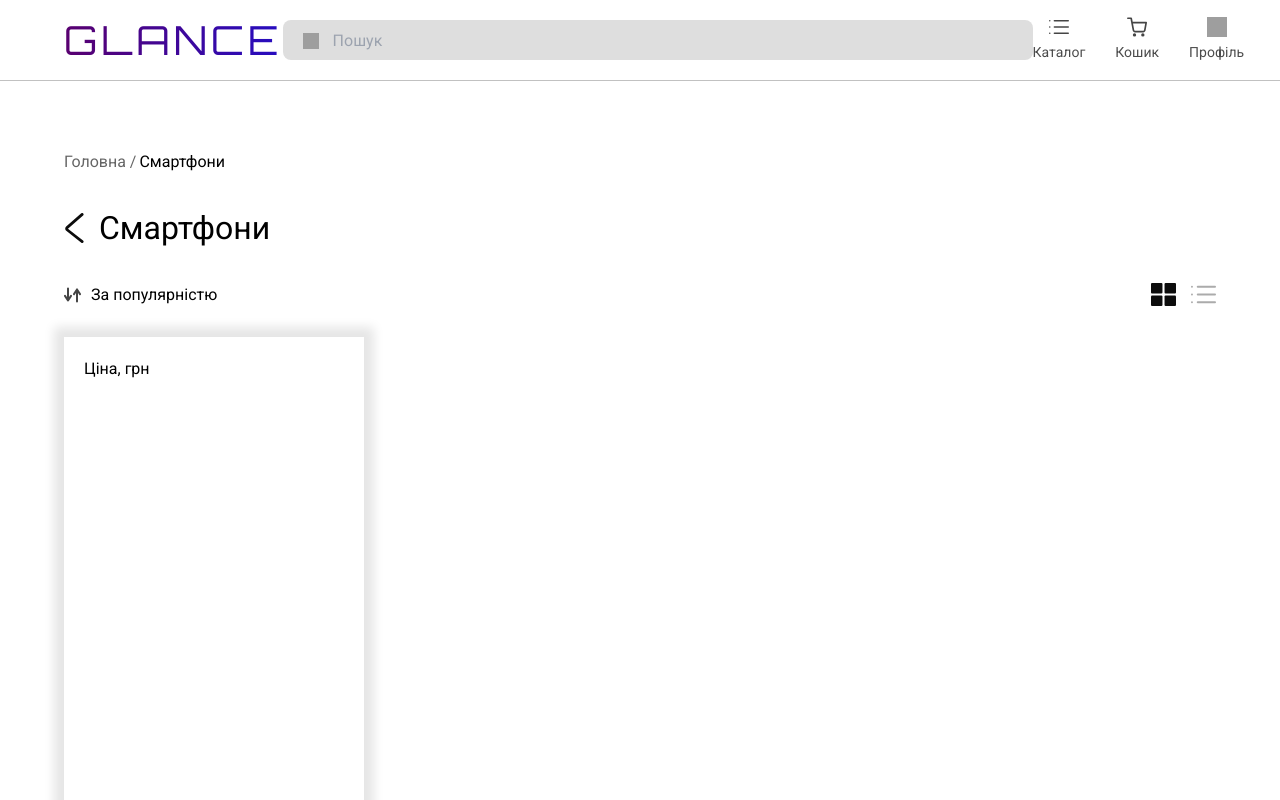
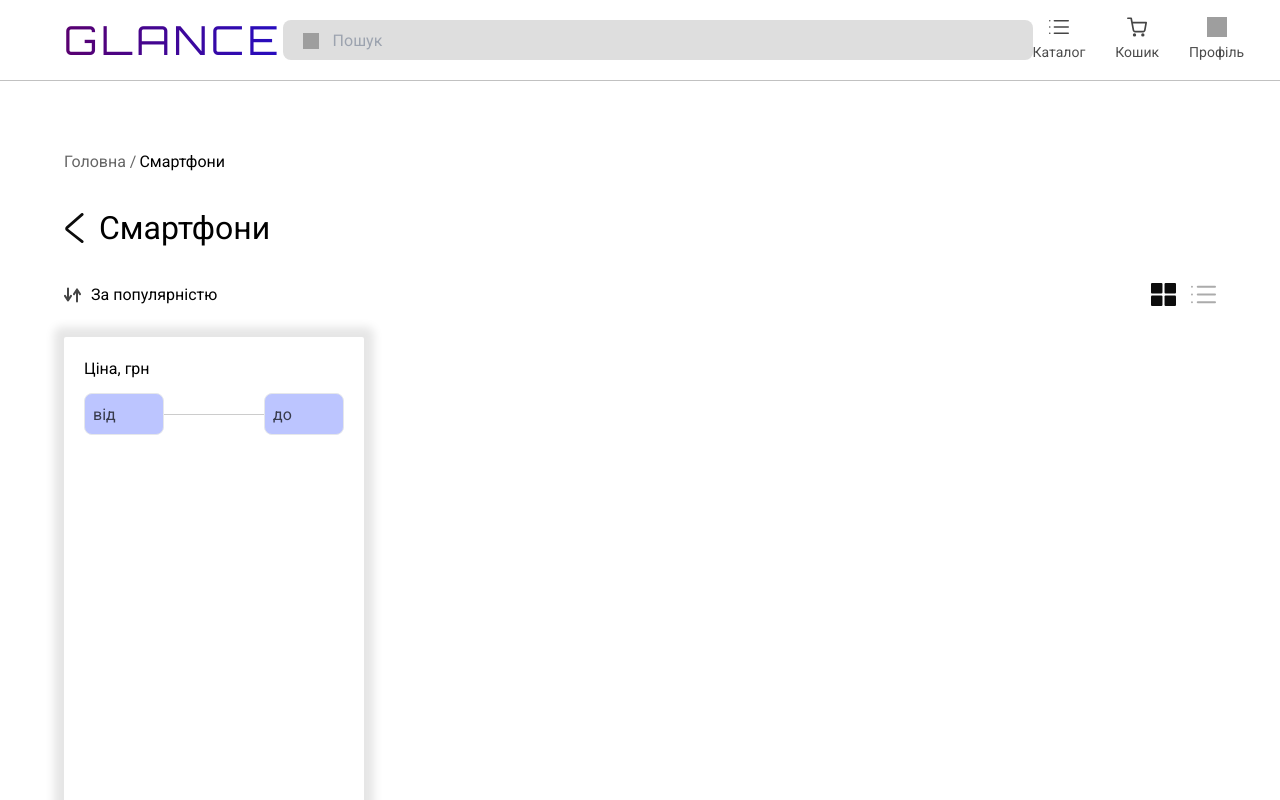
Before and after one commit to dest411/shop, a React (Create React App) app: page /CatalogMain in a window 1280 px wide. Shown: the top 800 px of the page. Built offline with nearby package versions, Linux system fonts and the light colour scheme; grey boxes are pictures that could not be loaded.

Commit message:
від до

```diff
--- a/src/componentsMain/Aside.jsx
+++ b/src/componentsMain/Aside.jsx
@@ -4,12 +4,17 @@ import '../cssInfo/MainCatalog.css'
 const Aside = () => {
   return (
     <div>
-        <aside>
+        <aside className='rounded-sm' >
             <div>
                 <p>Ціна, грн</p>
-                <div className='asideinput ' >
-                    <input type="text" />
-                    <input type="text" />
+                <div className='asideinput flex justify-between items-center mt-3' >
+                    <input type="text" placeholder='від'  className='
+                       border px-2 py-5 bg-lightBlue text-black
+                      rounded-lg placeholder-black/70 focus:border-blue-400 outline-0 transition-colors duration-300'   />
+                      <span className='w-40 h-[1px] bg-black/20' ></span>
+                    <input type="text" placeholder='до' className='
+                      border px-2 py-5 bg-lightBlue text-black
+                      rounded-lg placeholder-black/70 focus:border-blue-400 outline-0 transition-colors duration-300'/>
                 </div>
             </div>
       </aside>
--- a/tailwind.config.js
+++ b/tailwind.config.js
@@ -4,7 +4,12 @@ module.exports = {
     "./src/**/*.{js,jsx,ts,tsx}",
   ],
   theme: {
-    extend: {},
+    extend: {
+      colors:{
+        lightBlue: "#BCC5FF",
+
+      }
+    },
   },
   plugins: [],
 }
```
